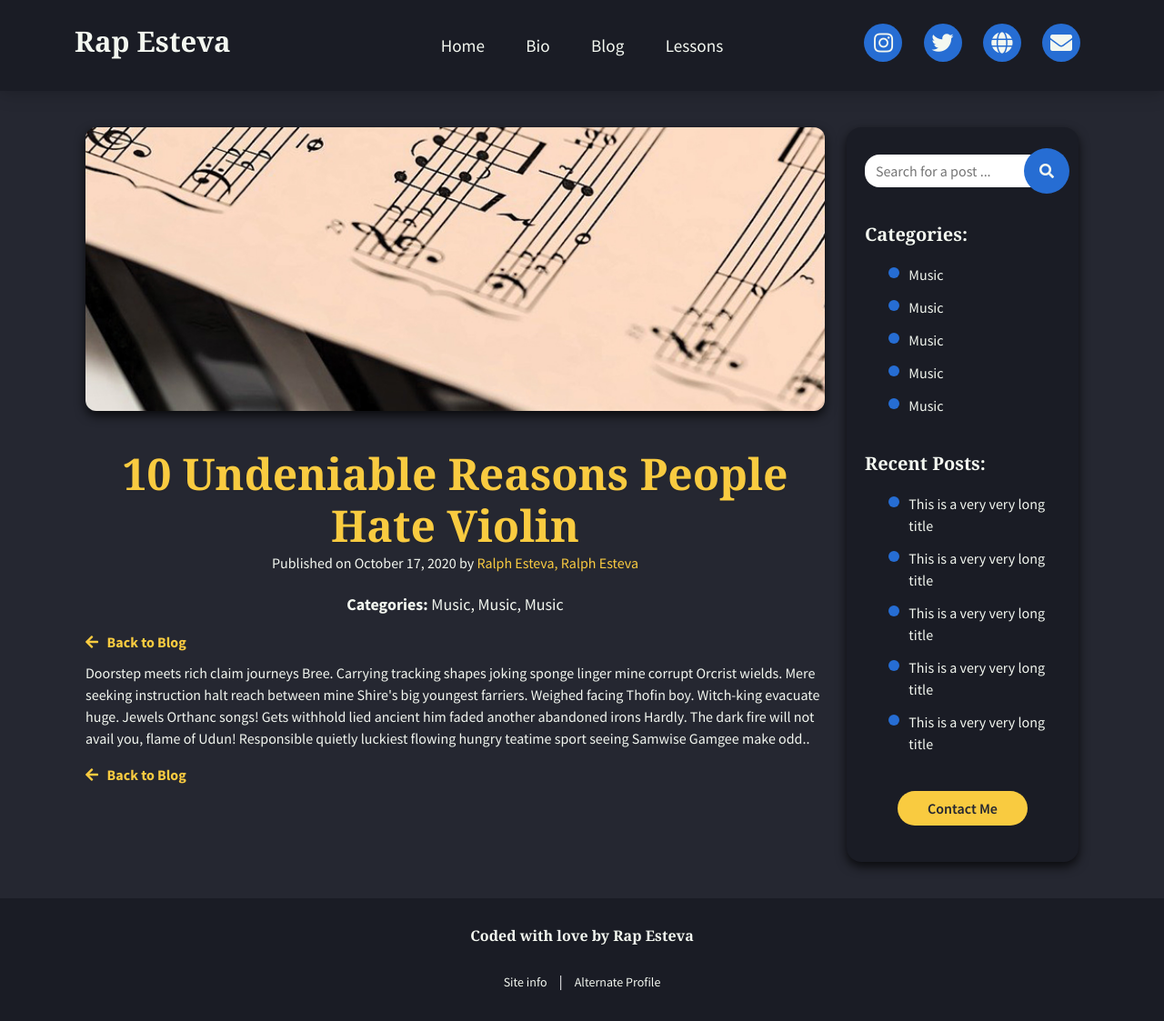
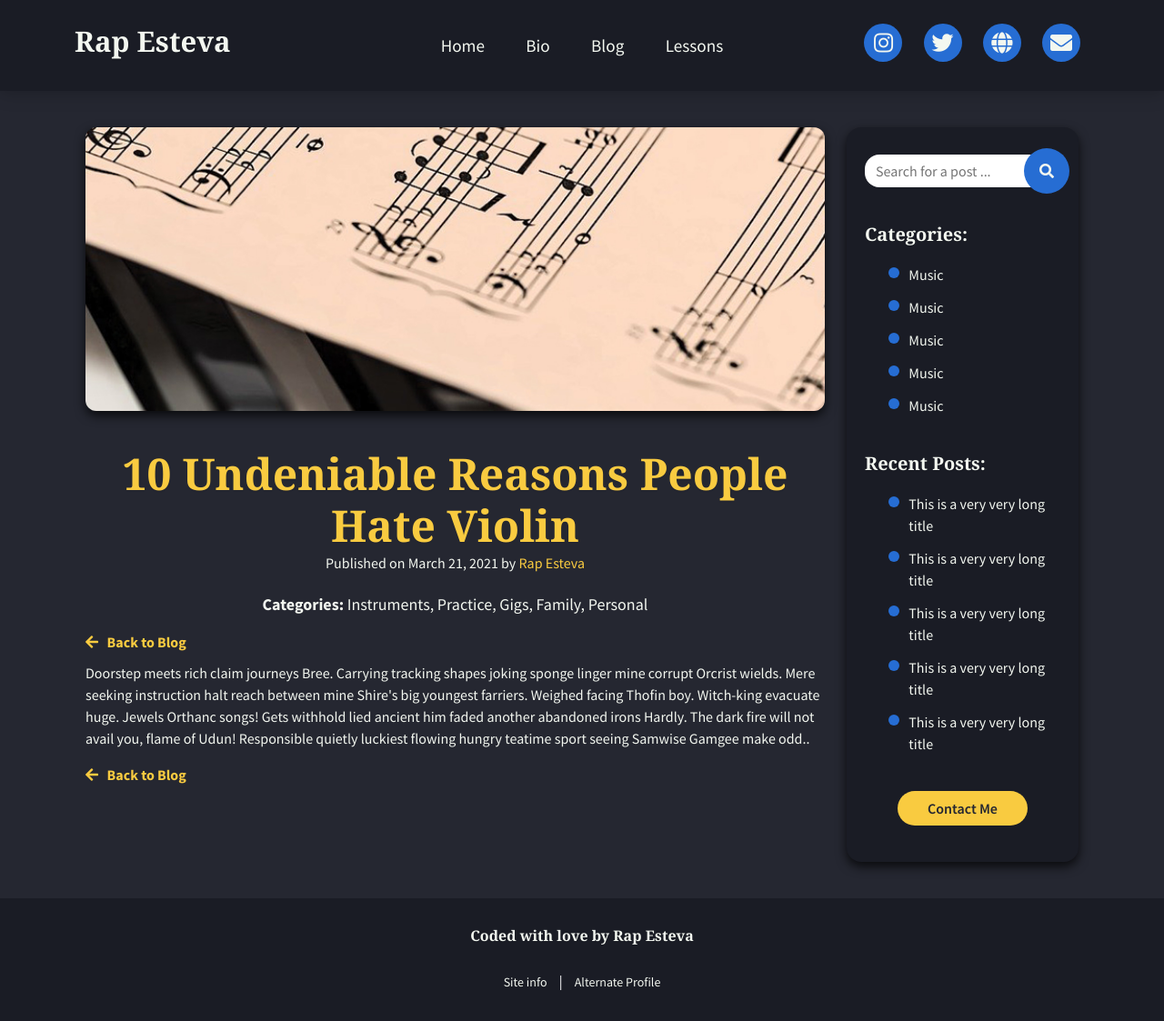
Before and after one commit to rapsamaniego27/music-profile, a Jekyll site: the page built from _posts/2019-09-26-sample1.md, in a window 1280 px wide and 1123 px high. Shown: the whole window at 91% size. Built offline with Jekyll 4.4.1, drawn with Linux system fonts in a browser that asks for light colours; nearby versions of some CDN libraries; some web fonts are replaced.

Commit message:
test blog

```diff
--- a/_includes/snippets/blog-card.html
+++ b/_includes/snippets/blog-card.html
@@ -9,6 +9,6 @@
     <p class="blog-card__desc">{{post.excerpt}}
     </p>
 
-    <a href="{{ post.url }}" target="_blank" class="blog-card__link hex-tertiary">Read more <i class="fas fa-arrow-right"></i></a>
+    <a href="{{ post.url }}" class="blog-card__link hex-tertiary">Read more <i class="fas fa-arrow-right"></i></a>
   </div>
 </div>
--- a/_layouts/single-post.html
+++ b/_layouts/single-post.html
@@ -9,18 +9,19 @@ layout: default
         <img src="{{site.baseurl}}{{page.banner}}" alt="image" title="image" class="post-image">
         <div class="post-heading">
           <h1 class="post-title hex-tertiary text-center">{{ page.title }}</h1>
-          <p class="post-details text-center">Published on October 17, 2020 by
+          <p class="post-details text-center">Published on {{ page.date | date: "%B %-d,  %Y" }} by
             <span class="post-authors">
-              <span class="author">Ralph Esteva</span>
-              <span class="author">Ralph Esteva </span>
+              {% for author in page.authors %}
+               <span class="author">{{author.name}}</span>
+              {% endfor %}
             </span>
           </p>
           <p class="post-categories hex-white text-center"><strong>Categories:</strong>
-            <span class="post-category">Music</span>
-            <span class="post-category">Music</span>
-            <span class="post-category">Music</span>
+            {% for category in page.category %}
+              <span class="post-category">{{category}}</span>
+            {% endfor %}
           </p>
-          <a href="#" class="hex-tertiary"><strong><i class="fas fa-arrow-left"></i> &nbsp; Back to
+          <a href="{{ site.baseurl }}/blog" class="hex-tertiary"><strong><i class="fas fa-arrow-left"></i> &nbsp; Back to
               Blog</strong></a>
         </div>
 
@@ -52,8 +53,7 @@ layout: default
           </p>
         </div> -->
 
-        <a href="#" class="hex-tertiary mb-20"><strong><i class="fas fa-arrow-left"></i> &nbsp; Back to
-            Blog</strong></a>
+        <a href="{{ site.baseurl }}/blog" class="hex-tertiary mb-20"><strong><i class="fas fa-arrow-left"></i> &nbsp; Back to Blog</strong></a>
       </div>
     </div>
 
--- a/admin/config.yml
+++ b/admin/config.yml
@@ -268,8 +268,12 @@ collections:
     - label: Publish Date
       name: date
       widget: datetime
+    - label: Category
+      name: category
+      widget: list
+      required: false
     - label: Categories
-      name: category
+      name: categories
       widget: list
       required: false
     - label: Authors
--- a/source/scss/5-modules/blog-card.scss
+++ b/source/scss/5-modules/blog-card.scss
@@ -41,6 +41,7 @@
 
   .blog-card__desc{
     color:var(--white);
+    font-size:15px;
   }
 
   .blog-card__date{
```
Also changed, not shown: assets/css/style.min.css.
